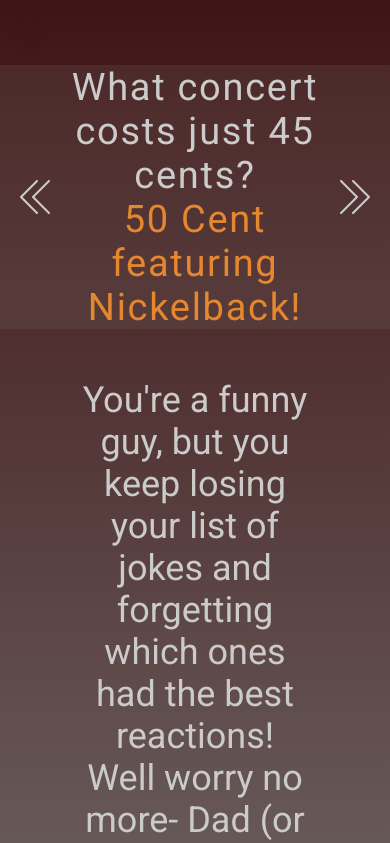
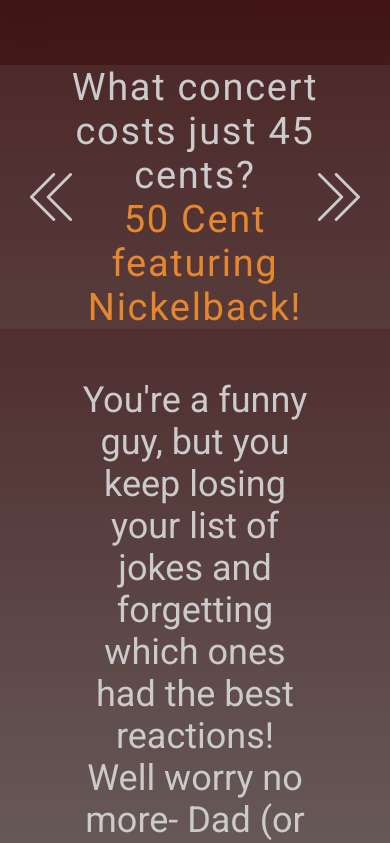
Before and after one commit to Build-Week-PT-Dad-Jokes/Front-End, a React (Create React App) app: page / in a window 390 px wide. Shown: the top 843 px of the page. Built offline with nearby package versions, Linux system fonts and the light colour scheme; no server answers.

Commit message:
style at tablet view

```diff
--- a/src/App.css
+++ b/src/App.css
@@ -59,6 +59,12 @@
     height: 3.4rem;
   }
 }
+@media (max-width:885px) {
+  .landing-page.content .carousel .left-button,
+  .landing-page.content .carousel .right-button {
+    height: 4.8rem;
+  }
+}
 .landing-page.content .carousel .left-button {
   padding-right: 2rem;
   left: 5rem;
@@ -66,6 +72,11 @@
 @media (max-width:550px) {
   .landing-page.content .carousel .left-button {
     left: 2rem;
+  }
+}
+@media (max-width:885px) {
+  .landing-page.content .carousel .left-button {
+    left: 3rem;
   }
 }
 .landing-page.content .carousel .right-button {
@@ -77,6 +88,11 @@
     right: 2rem;
   }
 }
+@media (max-width:885px) {
+  .landing-page.content .carousel .right-button {
+    right: 3rem;
+  }
+}
 .landing-page.content .carousel .landing-page.joke {
   max-width: 80.1rem;
   margin: 0 auto;
@@ -84,6 +100,11 @@
 @media (max-width:550px) {
   .landing-page.content .carousel .landing-page.joke {
     max-width: 75%;
+  }
+}
+@media (max-width:885px) {
+  .landing-page.content .carousel .landing-page.joke {
+    max-width: 80%;
   }
 }
 .landing-page.content .carousel .landing-page.joke .joke-setup,
```
Also changed, not shown: src/less/landing-page.less (+17 -0 lines).
